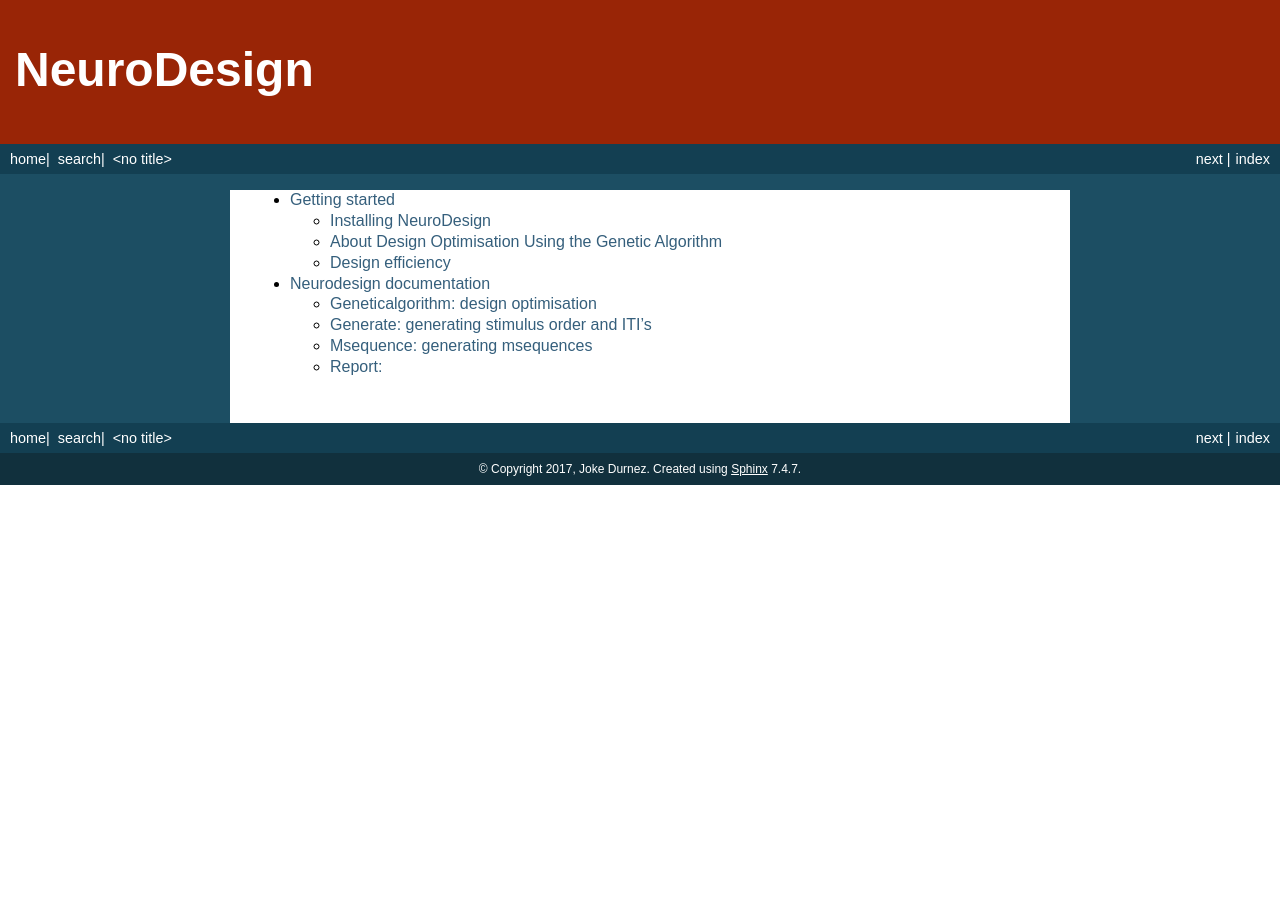
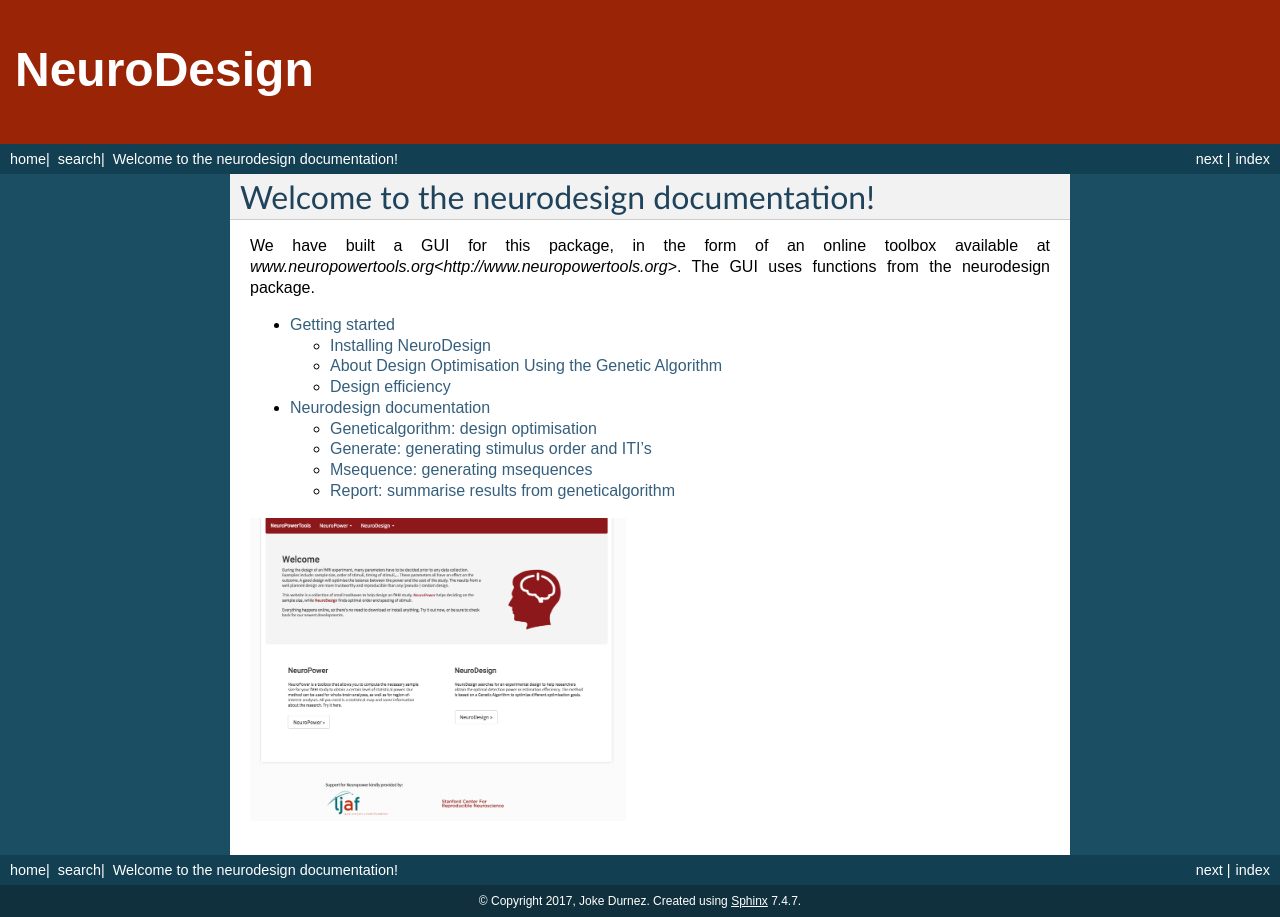
Before and after one commit to neuropower/neurodesign, a Sphinx documentation site: the page built from docs/index.rst, in a window 1280 px wide. Built offline with Sphinx 7.4.7, drawn with Linux system fonts in a browser that asks for light colours.

Commit message:
documentation

```diff
--- a/docs/genalg.rst
+++ b/docs/genalg.rst
@@ -22,8 +22,8 @@ Msequence: generating msequences
    :members:
    :noindex:
 
-Report:
--------
+Report: summarise results from geneticalgorithm
+-----------------------------------------------
 .. automodule:: src.report
    :members:
    :noindex:
--- a/docs/getting_started.rst
+++ b/docs/getting_started.rst
@@ -12,11 +12,6 @@ Installing NeuroDesign
 neurodesign is available on pypi.  To install, run::
 
   pip install neurodesign
-
-This is how the documentation looks like:
-
-.. image:: _static/screenshot.png
-   :scale: 40 %
 
 .. _about-designopt:
 
--- a/docs/index.rst
+++ b/docs/index.rst
@@ -1,11 +1,16 @@
 .. neurodesign documentation master file, created by
    sphinx-quickstart on Mon Jan 23 16:58:27 2017.
 
- Welcome to the neurodesign documentation!
- =========================================
+Welcome to the neurodesign documentation!
+=========================================
+
+We have built a GUI for this package, in the form of an online toolbox available at `www.neuropowertools.org<http://www.neuropowertools.org>`.  The GUI uses functions from the neurodesign package.
 
 .. toctree::
    :maxdepth: 4
 
    getting_started
    genalg
+
+.. image:: _static/screenshot.png
+   :scale: 20 %
```
Also changed, not shown: docs/_static/screenshot.png (added).
